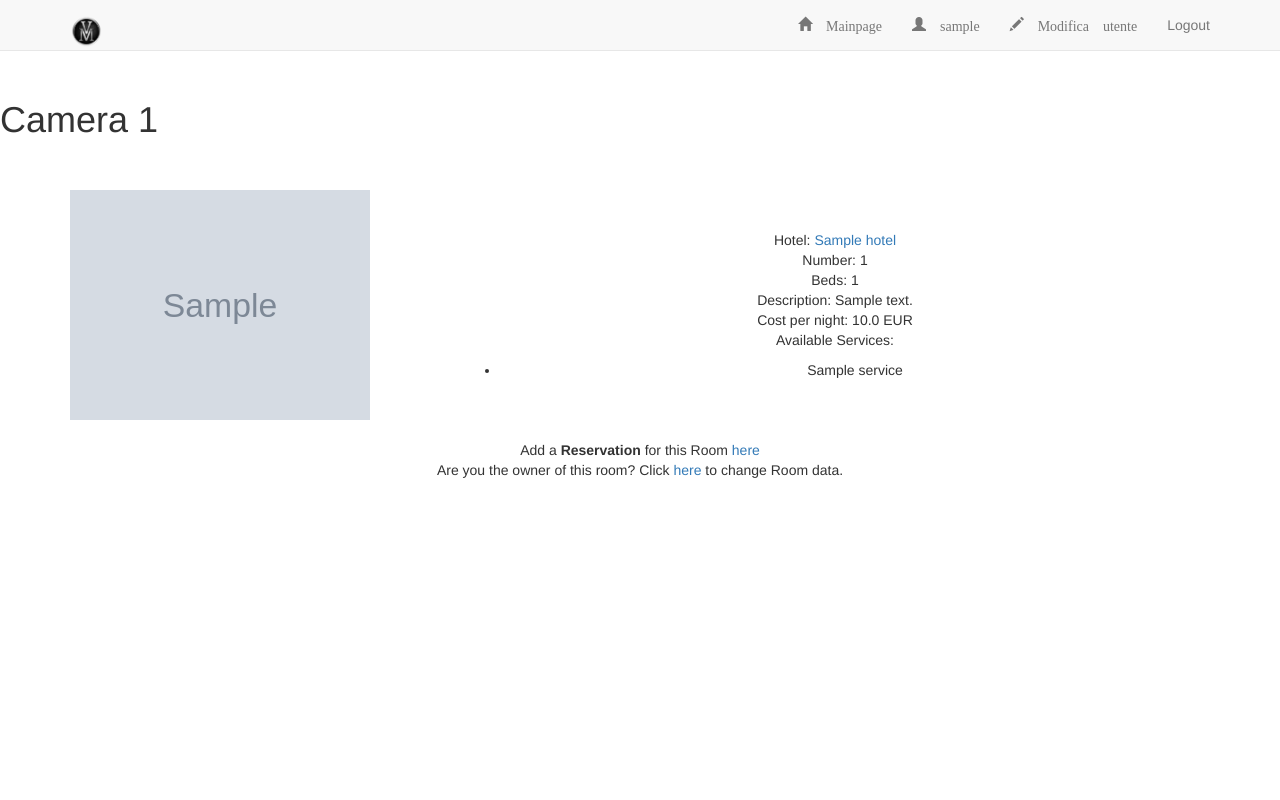
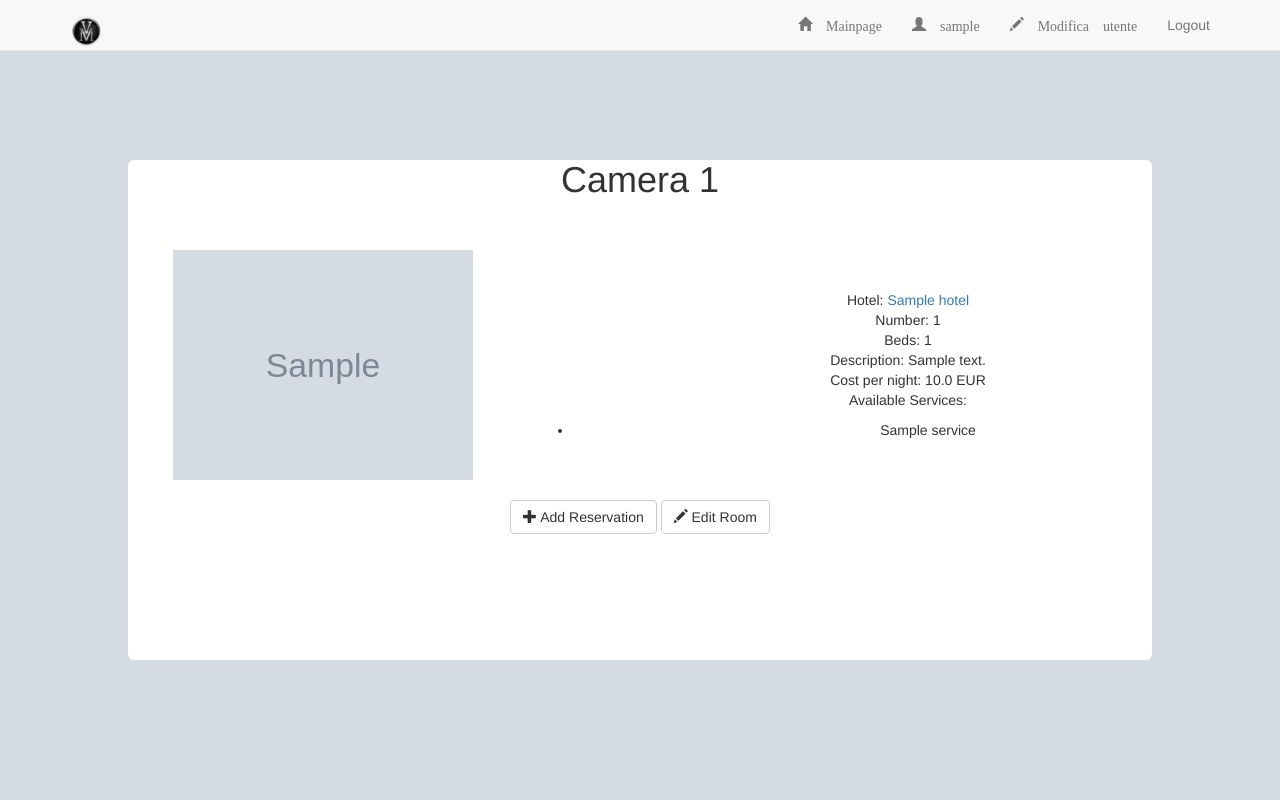
Before and after one commit to ventur65/VMhotels, a Django app: page /hotels/1/1/ in a window 1280 px wide. Run offline with Django 3.2, Linux system fonts and the light colour scheme; a user stored in the database is signed in; tables that the repository leaves empty hold one stand-in row (values such as "Sample post"); grey boxes marked "Sample" are stand-in pictures; some libraries are stand-ins or nearby versions.

Commit message:
room detail template

```diff
--- a/hotels/templates/hotels/room_detail.html
+++ b/hotels/templates/hotels/room_detail.html
@@ -1,10 +1,14 @@
 {% extends "base.html" %}
 {% load bootstrap3 %}
 {% load staticfiles %}
+
 {% block cover %}
-{% endblock %}
-{% block body %}
-<br><br><br><br>
+{% if room.image %}
+  <div class="cover" style="background-image: url({{ room.image.url }});  width: 100%; height:800px; background-repeat: no-repeat; margin: 0; padding: 0; background-size: 100% 100%;">
+{% endif %}
+{% block covercontent %}
+<br><br><br><br><br><br><br>
+  	<div style="background: white; width: 80%; height: 500px; margin:0 auto; -moz-border-radius: 6px; border-radius: 6px;" align="center">
 <header>
 <h1>Camera {{ room.number }}</h1>
 </header>
@@ -49,9 +53,23 @@
 
 
 <p align="center">
-	Add a <b>Reservation</b> for this Room <a href="{% url 'reservation:add_reservation' hotel.id room.id %}">here</a><br>
+
+	<a href="{% url 'reservation:add_reservation' hotel.id room.id %}">
+		<button type="button" class="btn btn-default">
+    		<span class="glyphicon glyphicon-plus"></span> Add Reservation
+		</button>
+	</a>
 	{% if request.user == hotel.user %}
-	Are you the owner of this room? Click <a href="{% url 'hotels:edit_room' hotel.id room.id %}">here</a> to change Room data.
+	<a href="{% url 'hotels:edit_room' hotel.id room.id %}">
+		<button type="button" class="btn btn-default">
+    		<span class="glyphicon glyphicon-pencil"></span> Edit Room
+		</button>
+	</a>
 	{% endif %}
+
 </p>
+</div>
 {% endblock %}
+{% endblock %}
+{% block body %}
+{% endblock %}
```
